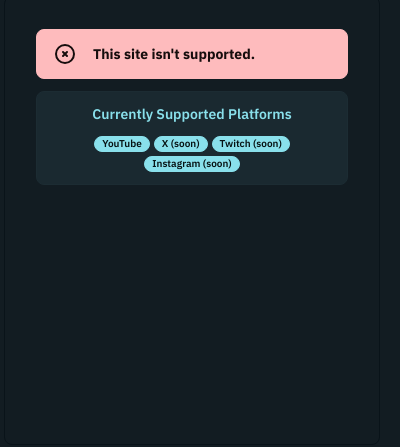
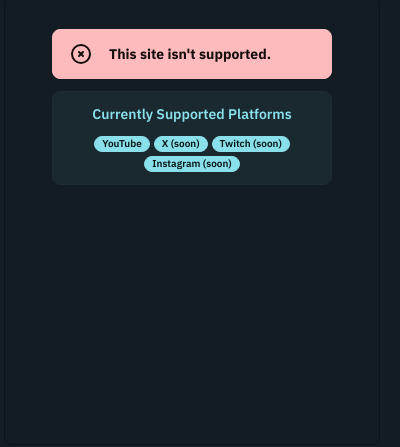
Before and after one commit to ByteBout/productive-web, a browser extension: page src/popup/popup.html in a window 400 px wide. Shown: the part 91-538 px from the top of the page. Drawn offline with Linux system fonts and the light colour scheme.

Commit message:
fix: tab content padding

```diff
--- a/src/popup/popup.html
+++ b/src/popup/popup.html
@@ -49,7 +49,9 @@
         Unhook
       </label>
       <div class="tab-content bg-base-100 border-base-300 overflow-hidden rounded-lg">
-        <div id="unhook-content" class="h-full w-full overflow-auto px-4 py-6 [scrollbar-gutter:stable_both-edges]">
+        <div
+          id="unhook-content"
+          class="h-full w-full overflow-auto px-[2rem] py-[1.5rem] [scrollbar-gutter:stable_both-edges]">
           <div role="alert" class="alert alert-error mt-2 rounded-lg">
             <svg
               xmlns="http://www.w3.org/2000/svg"
@@ -93,7 +95,7 @@
       <div class="tab-content bg-base-100 border-base-300 overflow-hidden rounded-lg">
         <div
           id="appearance-content"
-          class="h-full w-full overflow-auto px-4 py-6 [scrollbar-gutter:stable_both-edges]"></div>
+          class="h-full w-full overflow-auto px-[2rem] py-[1.5rem] [scrollbar-gutter:stable_both-edges]"></div>
       </div>
     </div>
 
```
Also changed, not shown: src/styles/output.css.
